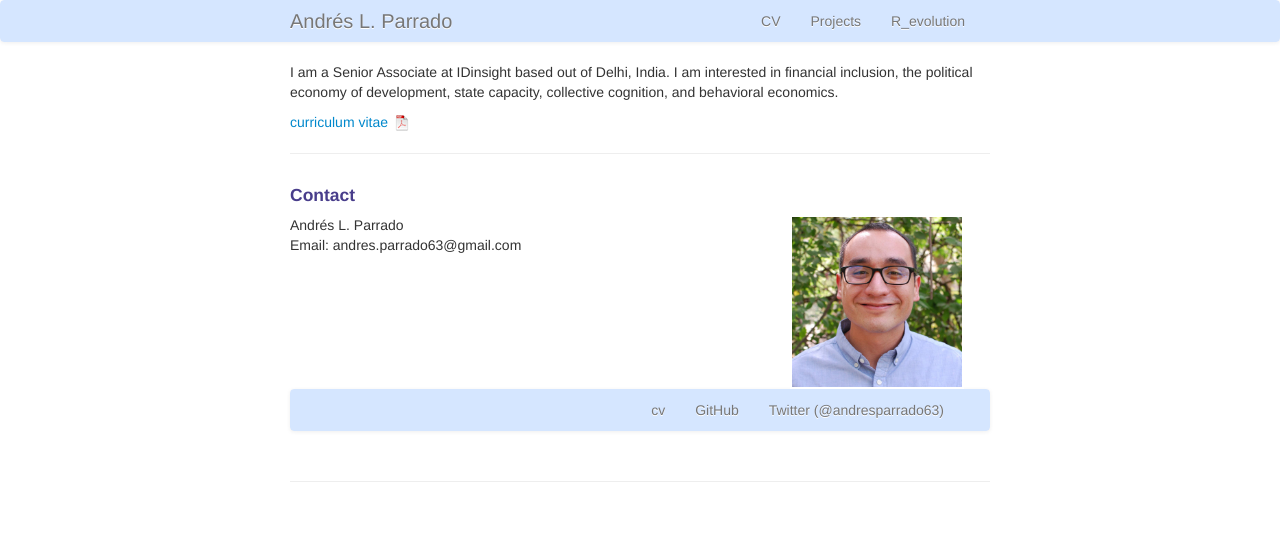
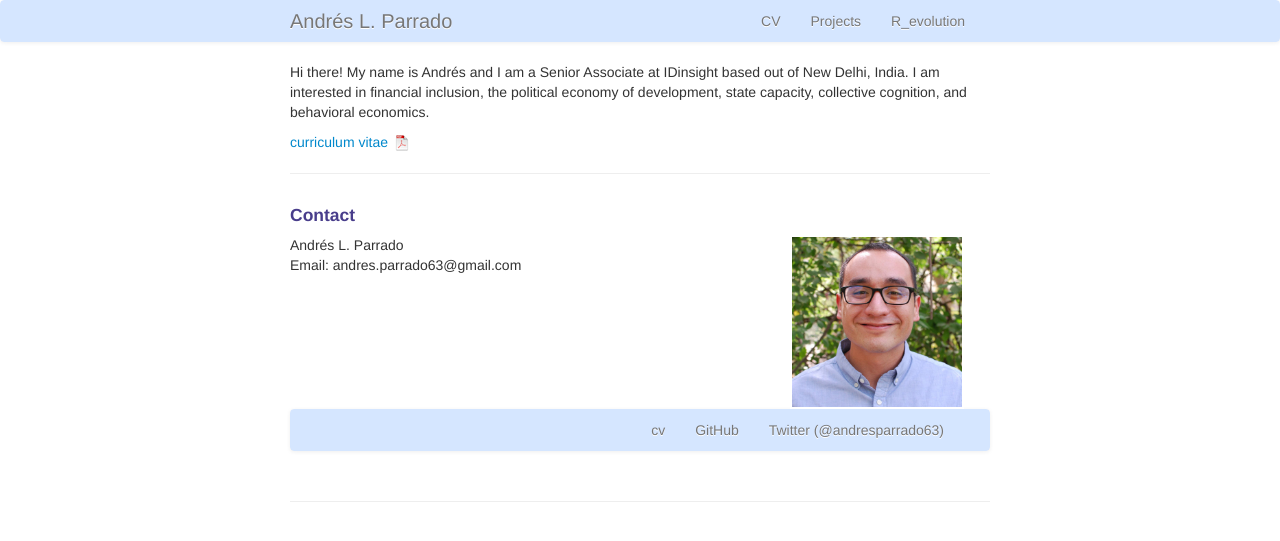
Before and after one commit to aparrado/aparrado.github.io, a Jekyll site: the page built from index.md, in a window 1280 px wide. Shown: the top 541 px of the page. Built offline with Jekyll 4.4.1, drawn with Linux system fonts in a browser that asks for light colours.

Commit message:
need to add correct html file

```diff
--- a/index.md
+++ b/index.md
@@ -5,7 +5,7 @@ description: Andrés L. Parrado is a Senior Associate at IDinsight.
 keywords: economics, research, political economy, collective cognition, behavioral economics, state capacity
 ---
 
-I am a Senior Associate at IDinsight based out of Delhi, India. I am interested in financial inclusion, the political economy of development, state capacity, collective cognition, and behavioral economics.
+Hi there! My name is Andrés and I am a Senior Associate at IDinsight based out of New Delhi, India. I am interested in financial inclusion, the political economy of development, state capacity, collective cognition, and behavioral economics.
 
 [curriculum vitae ![CV as pdf]({{ BASE_PATH }}/pages/icons16/pdf-icon.png)]({{ BASE_PATH }}/assets/CV.pdf)<br/>
 
```
Also changed, not shown: 1 other file.
